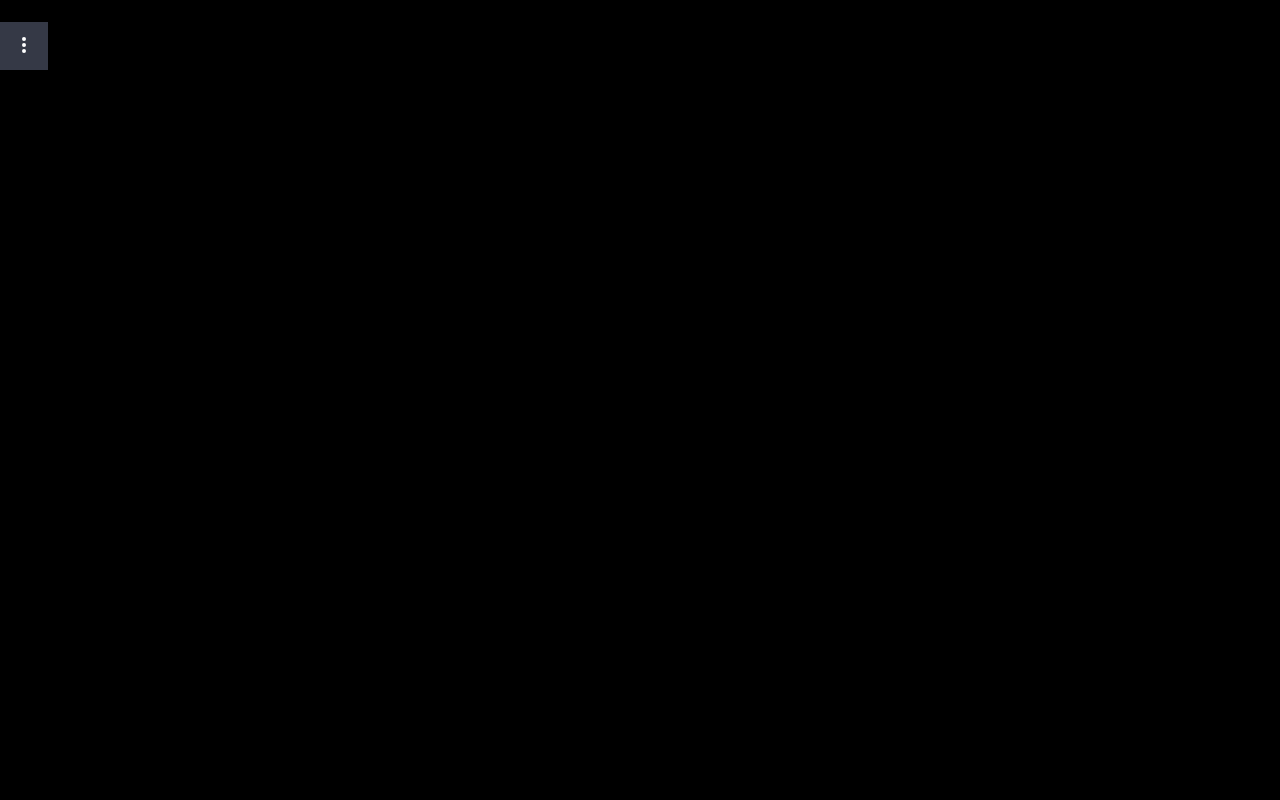
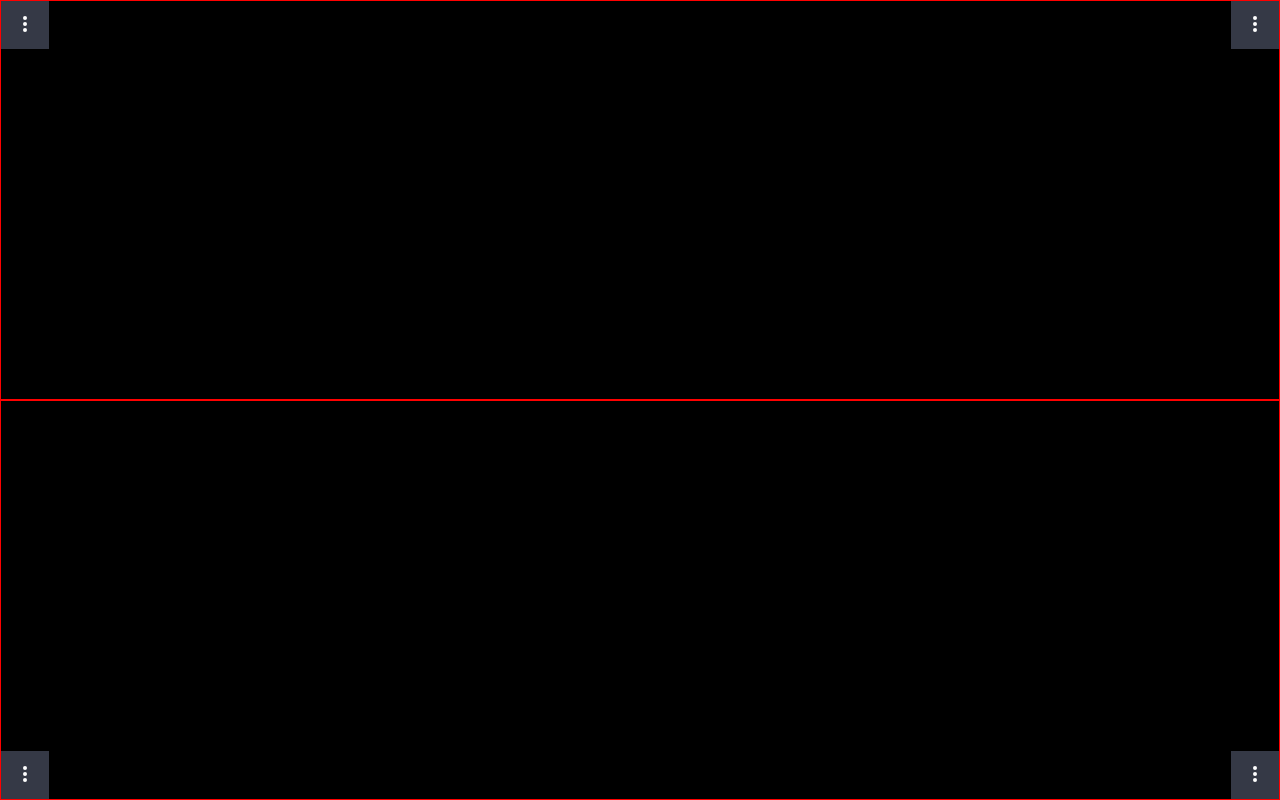
Before and after one commit to lucianodiisouza/dropdown-test, a React (Create React App) app: page / in a window 1280 px wide. Built offline with nearby package versions, Linux system fonts and the light colour scheme.

Commit message:
feat: dropdown multiverse madness :D

```diff
--- a/src/App.tsx
+++ b/src/App.tsx
@@ -33,9 +33,16 @@
   ];
 
   return (
-    <div>
-      <h3>Cleaning</h3>
-      <DropDown items={items} />
+    <div className="app">
+      <div className="row">
+        <DropDown items={items} />
+        <DropDown items={items} />
+      </div>
+
+      <div className="row end">
+        <DropDown items={items} />
+        <DropDown items={items} />
+      </div>
     </div>
   );
 }
--- a/src/index.css
+++ b/src/index.css
@@ -13,3 +13,26 @@
   height: 100vh;
   background-color: black;
 }
+
+.app {
+  width: 100%;
+  height: 100%;
+
+  display: flex;
+  flex-direction: column;
+  justify-content: space-between;
+}
+
+.app .row {
+  width: 100%;
+  height: 100%;
+  display: flex;
+  flex-direction: row;
+  justify-content: space-between;
+
+  border: 1px solid red;
+}
+
+.app .end {
+  align-items: end;
+}
```
